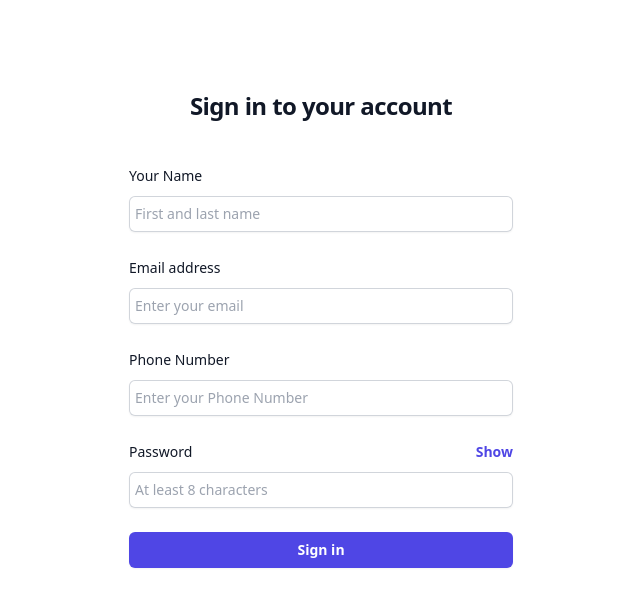
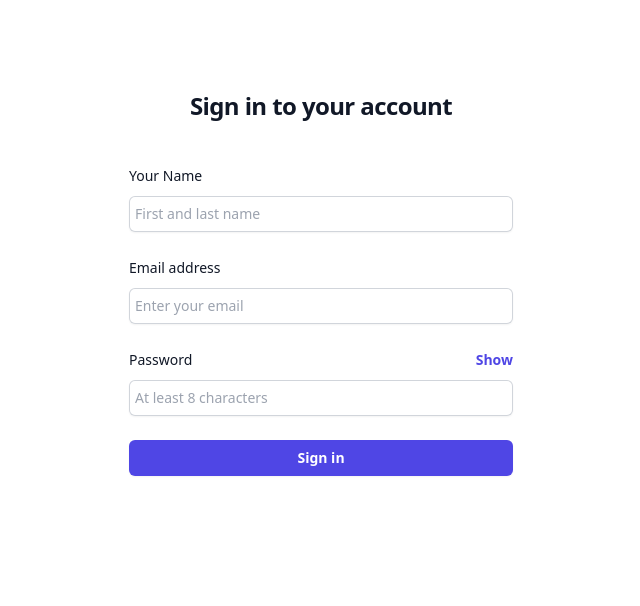
Before and after one commit to amirhpy/Form, a React (Vite) app: page / in a window 1280 px wide. Shown: the top 606 px of the page, without its empty margins (319-959 px from the left). Built offline with nearby package versions, Linux system fonts and the light colour scheme; the HTML template or start-up script is replaced by a standard one.

Commit message:
delete input number

```diff
--- a/src/components/FormTemplate/Form.jsx
+++ b/src/components/FormTemplate/Form.jsx
@@ -11,7 +11,6 @@ const Form = () => {
         initialValues: {
             username: '',
             email: '',
-            number: '',
             password: ''
         },
 
@@ -89,26 +88,6 @@ const Form = () => {
                         </div>
 
                         <div>
-                            <label className="block text-sm font-medium leading-6 text-gray-900">
-                                Phone Number
-                            </label>
-                            <div className="mt-2">
-                                <input
-                                    onChange={form.handleChange}
-                                    onBlur={form.handleBlur}
-                                    value={form.values.number}
-                                    name="number"
-                                    type="text"
-                                    placeholder='Enter your Phone Number'
-                                    className="block w-full rounded-md border-0 pl-1.5 py-1.5 text-gray-900 shadow-sm ring-1 ring-inset ring-gray-300 placeholder:text-gray-400 focus:ring-2 focus:ring-inset focus:ring-indigo-600 sm:text-sm sm:leading-6"
-                                />
-                                <span className='text-err'>
-                                    {form.errors.number && form.touched.number && form.errors.number}
-                                </span>
-                            </div>
-                        </div>
-
-                        <div>
                             <div className="flex items-center justify-between">
                                 <label className="block text-sm font-medium leading-6 text-gray-900">
                                     Password
--- a/src/validation/validation.js
+++ b/src/validation/validation.js
@@ -6,7 +6,6 @@ const passwordRules = /^(?=.*\d)(?=.*[a-z])(?=.*[A-Z]).{5,}$/;
 const registerSchema = Yup.object().shape({
     username: Yup.string().min(3).max(12).required(),
     email: Yup.string().email().required(),
-    number: Yup.number().integer().required(),
     password: Yup.string().min(8).matches(passwordRules, { message: "Please create a stronger password" }).required()
 })
 
```
